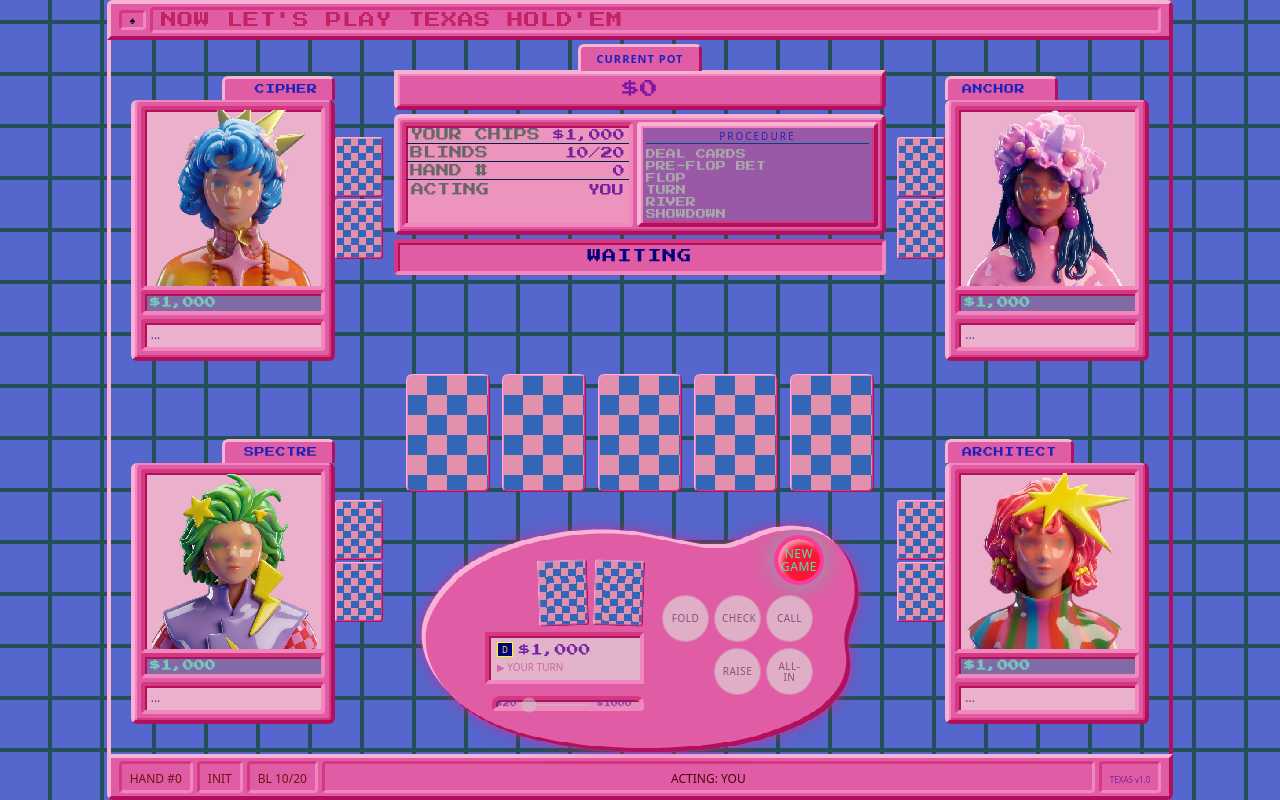
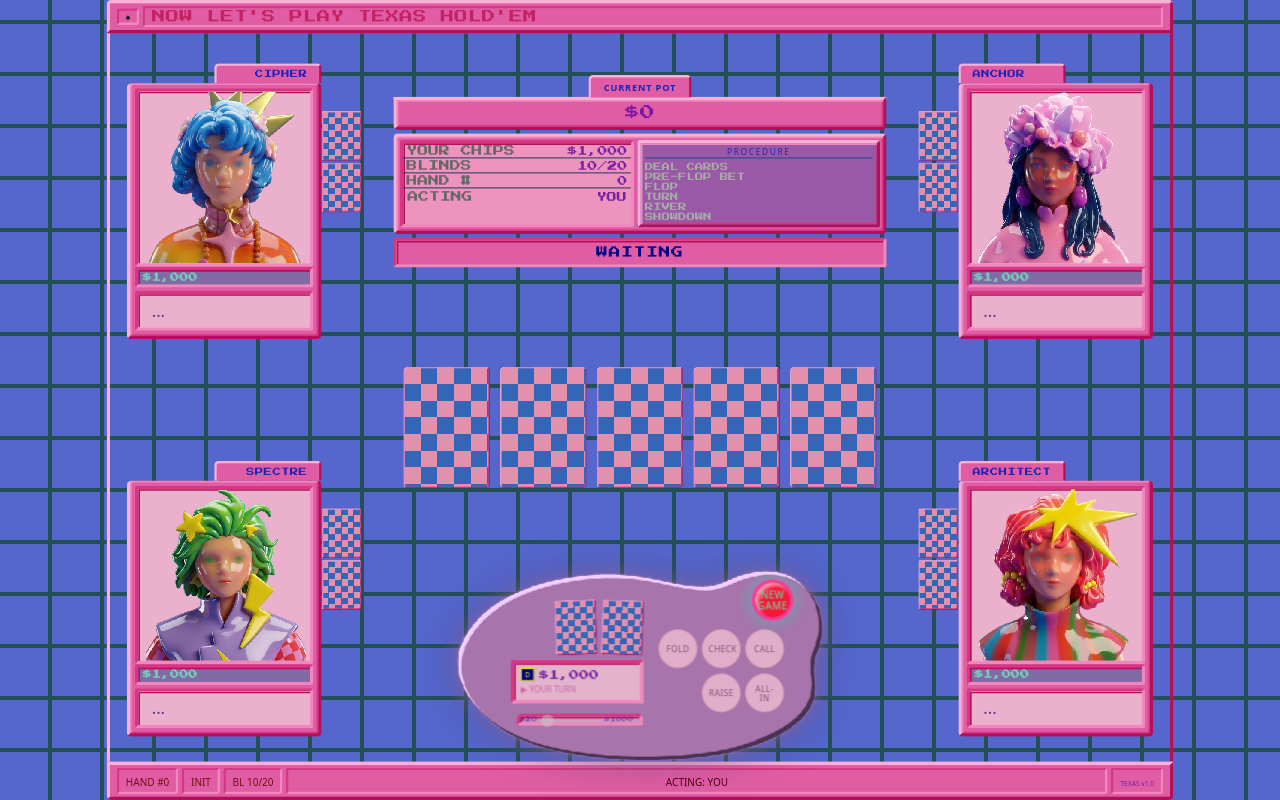
Before and after one commit to yuqing-boop/texas, a React (Vite) app: page / in a window 1280 px wide. Built offline with nearby package versions, Linux system fonts and the light colour scheme; a web font is replaced by a local one.

Commit message:
active turn

```diff
--- a/src/App.tsx
+++ b/src/App.tsx
@@ -1,8 +1,25 @@
 import './styles/retro.css';
+import { useState, useEffect } from 'react';
 import { useGameState } from './hooks/useGameState';
 import { useReadymag } from './hooks/useReadymag';
 import { GameTable } from './components/GameTable';
 import { HUMAN_ID } from './hooks/useGameState';
+
+const DESIGN_W = 1280;
+const DESIGN_H = 960;
+
+function useViewportScale() {
+  const [scale, setScale] = useState(() =>
+    Math.min(window.innerWidth / DESIGN_W, window.innerHeight / DESIGN_H)
+  );
+  useEffect(() => {
+    const update = () =>
+      setScale(Math.min(window.innerWidth / DESIGN_W, window.innerHeight / DESIGN_H));
+    window.addEventListener('resize', update);
+    return () => window.removeEventListener('resize', update);
+  }, []);
+  return scale;
+}
 
 function App() {
   const {
@@ -22,6 +39,8 @@ function App() {
 
   useReadymag(gameState, HUMAN_ID);
 
+  const scale = useViewportScale();
+
   return (
     <div
       style={{
@@ -33,17 +52,17 @@ function App() {
         overflow: 'hidden',
       }}
     >
-      {/* 4:3 “safe” area: always fits; letterboxes on wider/taller viewports */}
+      {/* Fixed design canvas scaled to fit the viewport; all px values stay at 1x */}
       <div
         className="game-screen"
         style={{
-          width: 'min(100vw, calc(100vh * 4 / 3))',
-          height: 'min(100vh, calc(100vw * 3 / 4))',
-          maxWidth: '100%',
-          maxHeight: '100%',
+          width: DESIGN_W,
+          height: DESIGN_H,
+          transform: `scale(${scale})`,
+          transformOrigin: 'center center',
           display: 'flex',
           flexDirection: 'column',
-          minHeight: 0,
+          flexShrink: 0,
         }}
       >
         <GameTable
--- a/src/components/CommunityCards.tsx
+++ b/src/components/CommunityCards.tsx
@@ -29,7 +29,7 @@ const WINNER_BOX_STYLE: CSSProperties = {
   borderWidth: 'var(--bevel-outer)',
   borderColor: 'rgb(88, 50, 143) rgb(160, 120, 200) rgb(160, 120, 200) rgb(88, 50, 143)',
   background: 'rgba(153, 85, 216, 0.75)',
-  padding: '12px 16px',
+  padding: '24px 32px',
   textAlign: 'center',
   maxWidth: '100%',
 };
@@ -46,10 +46,10 @@ function CommunityWinnerInner({
       <div
         style={{
           fontFamily: 'var(--font-pixel)',
-          fontSize: 16,
+          fontSize: 32,
           color: '#1eb39e',
-          marginBottom: 4,
-          letterSpacing: 4,
+          marginBottom: 8,
+          letterSpacing: 8,
         }}
       >
         ★ WINNER ★
@@ -57,9 +57,9 @@ function CommunityWinnerInner({
       <div
         className="community-winner-box__names"
         style={{
-          fontSize: 16,
+          fontSize: 32,
           color: '#e32d8b',
-          marginBottom: 4,
+          marginBottom: 8,
           lineHeight: 1.4,
         }}
       >
@@ -70,7 +70,7 @@ function CommunityWinnerInner({
       <div
         style={{
           fontFamily: 'var(--font-pixel)',
-          fontSize: 14,
+          fontSize: 28,
           color: '#58328f',
         }}
       >
--- a/src/components/PlayerPanel.tsx
+++ b/src/components/PlayerPanel.tsx
@@ -379,8 +379,8 @@ export function PlayerPanel({
   const portraitKey = isHuman ? 'human' : (aiProfile?.personality ?? player.id);
 
   const rootStyle: CSSProperties = {
-    minWidth: isHuman ? 138 : 154,
-    maxWidth: isHuman ? 172 : 204,
+    minWidth: isHuman ? 138 : 184,
+    maxWidth: isHuman ? 172 : 234,
     width: '100%',
     flexShrink: 0,
     position: 'relative',
@@ -610,8 +610,8 @@ export function PlayerPanel({
           style={{
             marginTop: 4,
             minHeight: 0,
-            maxHeight: 56,
-            padding: '3px 6px',
+            maxHeight: 76,
+            padding: '5px 16px',
             overflow: 'auto',
             color: latestDialogue ? '#b21d77' : '#58328f',
           }}
--- a/src/styles/retro.css
+++ b/src/styles/retro.css
@@ -31,8 +31,23 @@
   --chip-color:   #53530c;
   --win-color:    #e05da5;
   --fold-color:   #b80c5c;
-  --acting-color: #944dce;
+  --acting-color: #8b5f91;
   --allin-color:  #c57112;
+
+  /* Active turn — frame & panel faces centered on #a874ac (Win95-style highlight → shadow) */
+  --acting-frame-highlight: #f3ceff; /* outer top/left */
+  --acting-frame-light:     #c9a3cd; /* inset top/left */
+  --acting-frame-bg:        #a874ac; /* main surface */
+  --acting-frame-dark:      #7a5580; /* inset bottom/right */
+  --acting-frame-darker:    #4a3352; /* outer bottom/right */
+  --acting-ring:            #b45acf; /* retained for tab chrome refs */
+  /* Soft outer bloom + a slightly concrete near rim (still blurred, not a hard line) */
+  --acting-glow-near:  rgba(236, 218, 242, 0.82);
+  --acting-glow-inner: rgba(228, 204, 235, 0.64);
+  --acting-glow-mid:   rgba(184, 140, 196, 0.42);
+  --acting-glow-outer: rgba(168, 116, 172, 0.24);
+  --acting-glow-far:   rgba(139, 95, 145, 0.1);
+  --acting-glow:       rgba(168, 116, 172, 0.55); /* human control oval, legacy */
 
   /* Card */
   --card-bg:      #ecd3d6;
@@ -108,9 +123,23 @@
 }
 
 .human-control-panel-oval-outer--active {
-  filter: drop-shadow(0 0 1px rgba(255, 73, 164, 0.45))
-    drop-shadow(0 0 5px rgba(255, 27, 168, 0.32))
-    drop-shadow(0 0 8px rgba(255, 2, 78, 0.28));
+  filter: drop-shadow(0 0 2px rgba(168, 116, 172, 0.85))
+    drop-shadow(0 0 12px var(--acting-glow))
+    drop-shadow(0 0 22px rgba(74, 51, 82, 0.4));
+}
+
+.human-control-panel-oval-outer.human-control-panel-oval-outer--active::before {
+  background: var(--acting-frame-highlight);
+}
+
+.human-control-panel-oval-outer.human-control-panel-oval-outer--active::after {
+  background: var(--acting-frame-darker);
+}
+
+.human-control-panel-oval--active .human-control-slider-arc:not(.human-control-slider-arc--inactive) {
+  background: var(--acting-frame-light);
+  border-color: var(--acting-frame-dark) var(--acting-frame-light) var(--acting-frame-light) var(--acting-frame-dark);
+  box-shadow: inset var(--bevel-inset) var(--bevel-inset) 0 var(--acting-frame-darker);
 }
 
 /* Win95-style raised bevel that follows the blob outline.
@@ -188,6 +217,7 @@
 }
 
 .human-control-panel-oval.human-control-panel-oval--active {
+  background-color: var(--acting-frame-bg);
   box-shadow: none !important;
 }
 
@@ -527,12 +557,12 @@ body {
   border-radius: var(--panel-radius-sm);
 }
 
-/* Community area winner banner */
+/* Community area winner banner (2× layout footprint vs original 220×110) */
 .community-winner-anchor {
   display: flex;
   justify-content: center;
-  width: 220px;
-  height: 110px;
+  width: 440px;
+  height: 220px;
   max-width: 100%;
   box-sizing: border-box;
 }
@@ -549,7 +579,7 @@ body {
 .community-winner-box__names {
   font-family: var(--font-arcade);
   font-weight: 400;
-  letter-spacing: 0.5px;
+  letter-spacing: 1px;
 }
 
 /* GameTable grid column 2: one track width, but each row can cap its own content */
@@ -642,13 +672,23 @@ body {
   border-radius: var(--panel-radius-sm);
 }
 
-/* Active / turn highlight — pink ring + outer glow (8px blur, 5px spread) */
-.glow-active {
+/* Active / turn — lilac frame + near rim + softened outer bloom */
+.player-panel__window.glow-active {
+  background: var(--acting-frame-bg);
+  border-color: var(--acting-frame-highlight) var(--acting-frame-darker) var(--acting-frame-darker)
+    var(--acting-frame-highlight);
   box-shadow:
-    inset  var(--bevel-inset)  var(--bevel-inset) 0 var(--win-light),
-    inset var(--bevel-inset-neg) var(--bevel-inset-neg) 0 var(--win-dark),
-    0 0 0 4px #fa52ff,
-    0 0 8px 5px rgba(250, 82, 255, 0.55);
+    inset var(--bevel-inset) var(--bevel-inset) 0 var(--acting-frame-light),
+    inset var(--bevel-inset-neg) var(--bevel-inset-neg) 0 var(--acting-frame-dark),
+    0 0 5px 4px var(--acting-glow-near),
+    0 0 14px 12px var(--acting-glow-inner),
+    0 0 30px 24px var(--acting-glow-mid),
+    0 0 52px 32px var(--acting-glow-outer),
+    0 0 76px 52px var(--acting-glow-far);
+}
+
+.player-panel__window.glow-active:not(.os-window--ai) .os-title-bar {
+  background: linear-gradient(90deg, var(--acting-frame-darker) 0%, var(--acting-frame-bg) 92%);
 }
 
 /*
@@ -679,28 +719,53 @@ body {
     inset var(--bevel-inset-neg) var(--bevel-inset-neg) 0 var(--win-dark);
 }
 
-.os-window--ai.glow-active:not(.os-window--fuse-tab-right):not(.os-window--fuse-tab-left) {
+.player-panel__window.os-window--ai.glow-active:not(.os-window--fuse-tab-right):not(.os-window--fuse-tab-left) {
   box-shadow:
-    inset var(--bevel-inset) var(--bevel-inset) 0 var(--win-light),
-    inset var(--bevel-inset-neg) var(--bevel-inset-neg) 0 var(--win-dark),
-    0 0 0 6px #fa52ff,
-    0 0 8px 5px rgba(250, 82, 255, 0.55);
+    inset var(--bevel-inset) var(--bevel-inset) 0 var(--acting-frame-light),
+    inset var(--bevel-inset-neg) var(--bevel-inset-neg) 0 var(--acting-frame-dark),
+    0 0 6px 4px var(--acting-glow-near),
+    0 0 16px 12px var(--acting-glow-inner),
+    0 0 34px 26px var(--acting-glow-mid),
+    0 0 56px 34px var(--acting-glow-outer),
+    0 0 82px 54px var(--acting-glow-far);
 }
 
-.os-window--ai.os-window--fuse-tab-right.glow-active {
+.player-panel__window.os-window--ai.os-window--fuse-tab-right.glow-active {
   box-shadow:
-    inset var(--bevel-inset) 0 0 0 var(--win-light),
-    inset 0 var(--bevel-inset-neg) 0 0 var(--win-dark),
-    0 0 0 6px #fa52ff,
-    0 0 8px 5px rgba(250, 82, 255, 0.55);
+    inset var(--bevel-inset) 0 0 0 var(--acting-frame-light),
+    inset 0 var(--bevel-inset-neg) 0 0 var(--acting-frame-dark),
+    0 0 6px 4px var(--acting-glow-near),
+    0 0 16px 12px var(--acting-glow-inner),
+    0 0 34px 26px var(--acting-glow-mid),
+    0 0 56px 44px var(--acting-glow-outer),
+    0 0 82px 54px var(--acting-glow-far);
 }
 
-.os-window--ai.os-window--fuse-tab-left.glow-active {
+.player-panel__window.os-window--ai.os-window--fuse-tab-left.glow-active {
   box-shadow:
-    inset 0 var(--bevel-inset) 0 0 var(--win-light),
-    inset var(--bevel-inset-neg) var(--bevel-inset-neg) 0 var(--win-dark),
-    0 0 0 6px #fa52ff,
-    0 0 8px 5px rgba(250, 82, 255, 0.55);
+    inset 0 var(--bevel-inset) 0 0 var(--acting-frame-light),
+    inset var(--bevel-inset-neg) var(--bevel-inset-neg) 0 var(--acting-frame-dark),
+    0 0 6px 4px var(--acting-glow-near),
+    0 0 16px 12px var(--acting-glow-inner),
+    0 0 34px 26px var(--acting-glow-mid),
+    0 0 56px 34px var(--acting-glow-outer),
+    0 0 82px 54px var(--acting-glow-far);
+}
+
+/* AI name tab + side action strip match acting chrome while it’s their turn */
+.player-panel:has(.player-panel__window.glow-active) .ai-name-top-tab--fused {
+  background: var(--acting-frame-light);
+  border-color: var(--acting-frame-highlight) var(--acting-frame-darker) transparent var(--acting-frame-highlight);
+}
+
+.player-panel:has(.player-panel__window.glow-active) .action-side-subpanel--fused-to-right {
+  background: var(--acting-frame-light);
+  border-color: var(--acting-frame-highlight) var(--acting-frame-darker) var(--acting-frame-darker) transparent;
+}
+
+.player-panel:has(.player-panel__window.glow-active) .action-side-subpanel--fused-to-left {
+  background: var(--acting-frame-light);
+  border-color: var(--acting-frame-highlight) transparent var(--acting-frame-darker) var(--acting-frame-highlight);
 }
 
 /* AI name: folder tab above the main frame (fused to bottom edge, no bevel on join) */
@@ -876,7 +941,7 @@ body {
 /* Per-character speech (PlayerPanel) — same DotGothic / --font-pixel and +3px tier as rest of UI */
 .character-dialogue {
   font-family: var(--font-pixel);
-  font-size: 12px;
+  font-size: 20px;
   line-height: 1.5;
 }
 
@@ -1390,9 +1455,13 @@ input[type='range'] {
   border-radius: var(--panel-radius-sm);
 }
 
-/* Match active-turn ring (glow-active): portrait void while deciding */
+/* Active-turn portrait inset — sunken bevel in acting palette */
 .portrait-frame.portrait-frame--thinking {
-  background: #d366a3;
+  background: #c8a5cb;
+  background: color-mix(in srgb, var(--acting-frame-bg) 72%, var(--acting-frame-highlight));
+  border-color: var(--acting-frame-dark) var(--acting-frame-light) var(--acting-frame-light)
+    var(--acting-frame-dark);
+  box-shadow: inset var(--bevel-inset) var(--bevel-inset) 0 var(--acting-frame-darker);
 }
 
 /* AI: square portrait — hole cards moved to the side column */
```
Lines whose indentation alone changed are shown as unchanged.
